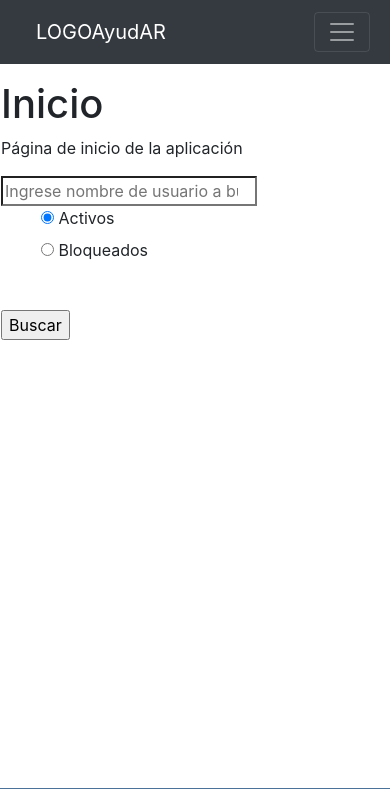
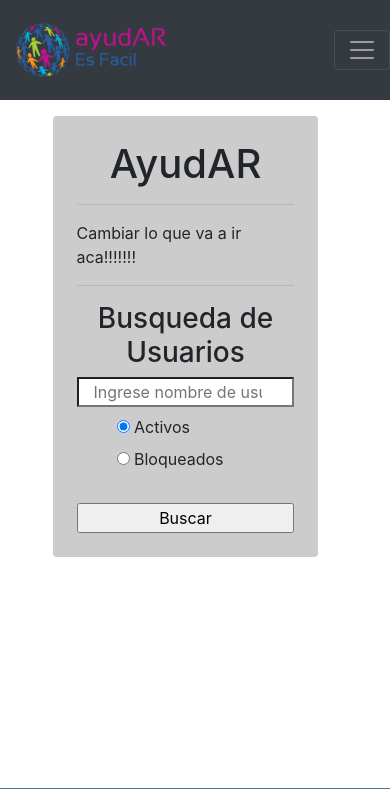
Before and after one commit to Cesar-Morales/software-project-2020, a Flask app: page / in a window 390 px wide. Shown: the top 789 px of the page. Run offline with Flask 2, Linux system fonts and the light colour scheme; a user stored in the database is signed in; parts of the project's set-up code (start-up, migrations or seed data) failed here and were passed over; some libraries are stand-ins or nearby versions.

Commit message:
favicon, logo y home(Quedan retoques)

```diff
--- a/app/templates/home.html
+++ b/app/templates/home.html
@@ -4,31 +4,44 @@
   {{ super() }}
 {% endblock %}
 {% block content %}
-  <h1>Inicio</h1>
-  <p>Página de inicio de la aplicación</p>
-
+  <div class="row">
+    <div class="col-2"></div>
+    <div class="col-8 col-lg-12 p-4 rounded" style="background: #cccccc">
+      <h1 style="text-align: center">AyudAR</h1>
+      <hr>
+      <p>Cambiar lo que va a ir aca!!!!!!!</p>
       {% if is_authenticated(session) %}
+        <hr>
+        <h3 style="text-align: center">Busqueda de Usuarios</h3>
+        <div class="row">
           <!--
             formulario para busqueda de usuarios por nombre de usuario o estado activo/bloqueado
           -->
-    <form action="{{ url_for('user_search') }}" method="POST">
+          <form class="col-12" action="{{ url_for('user_search') }}" method="POST">
             {{ form.csrf_token }}
             <div>
-        {{ form.search }}
+                {{ form.search (class="col-12 mb-2") }}
                 {% for error in form.search.errors %}
                 <span style="color: red;">{{ error }}</span>
                 {% endfor %}
             </div>
-    <div>
-        {{ form.active }}<br>
+            <div class="row">
+              <div class="col-12 col-sm-3 col-md-4"></div>
+              <div class="col-12 col-sm-6 col-md-4">
+                  {{ form.active (class="mb-0")}}<br>
                   {% for error in form.active.errors %}
                   <span style="color: red;">{{ error }}</span>
                   {% endfor %}
               </div>
+            </div>
             <div>
-        {{ form.submit() }}
+                {{ form.submit(class="col-12") }}
             </div>
           </form>
+        </div>
       {% endif %}
 
+    </div>
+    <div class="col-2"></div>
+  </div>
 {% endblock %}
--- a/app/templates/layout.html
+++ b/app/templates/layout.html
@@ -3,6 +3,7 @@
   <head>
     {% block head %}
     <link rel="stylesheet" href="{{ url_for('static', filename='style.css') }}" />
+    <link rel="icon" type="image/png" sizes="32x32" href="{{url_for('static', filename='logos/tierra.png')}}">
     <!--Bootstrap 4-->
     <link rel="stylesheet" href="https://stackpath.bootstrapcdn.com/bootstrap/4.4.1/css/bootstrap.min.css" integrity="sha384-Vkoo8x4CGsO3+Hhxv8T/Q5PaXtkKtu6ug5TOeNV6gBiFeWPGFN9MuhOf23Q9Ifjh" crossorigin="anonymous">
     <title>{% block title %}{% endblock %}</title>
--- a/app/templates/navbar.html
+++ b/app/templates/navbar.html
@@ -1,10 +1,10 @@
-<nav class="navbar navbar-expand-lg navbar-dark bg-dark">
-    <div class="container-fluid container p-1">
-        <a class="navbar-brand ml-3" href="/">LOGOAyudAR</a>
+<nav class="navbar navbar-expand-lg p-0 navbar-dark bg-dark">
+    <div class="container-fluid container">
+        <a class="navbar-brand ml-3" href="/"><img height="90px" src="{{url_for('static', filename='logos/logo.png')}}"  alt="logoAyudAr"></a>
         <button class="navbar-toggler" type="button" data-toggle="collapse" data-target="#navbarNav" aria-controls="navbarNav" aria-expanded="false" aria-label="Toggle navigation">
             <span class="navbar-toggler-icon"></span>
         </button>
-        <div class="collapse row navbar-collapse " id="navbarNav">
+        <div class="collapse row navbar-collapse ml-3" id="navbarNav">
             <hr>
             <ul class="navbar-nav nav col-lg-8 justify-content-around">
                 <li class="nav-item">
@@ -32,7 +32,7 @@
                     <div class="col-md-12 col-lg-6"></div>
                     <div class="col-md-12 col-lg-5">
                         <button type="button" class="margin-a btn btn-sm btn-light" data-toggle="dropdown" aria-haspopup="true" aria-expanded="false">
-                            {{session["user"]}}<!--Despues cambiar a session["username"]-->
+                            {{session["username"]}}<!--Despues cambiar a session["username"]-->
                         </button>
                         <div class="dropdown-menu" >
                             <a class="dropdown-item" href="{{ url_for('user_index') }}">
@@ -51,10 +51,10 @@
             <div class="col-lg-1 "></div>
             <div class="col-lg-3">
                 <div class="row">
-                    <div class="col-md-12 col-lg-6"> </div>
-                    <div class="col-md-12 col-lg-5">
-                        <a type="button" href="{{ url_for('auth_login') }}" class="margin-a btn btn-light btn-color btn-bg-color btn-sm col-xs-2 margin-left">
-                            Iniciar sesión
+                    <div class="col-md-12 col-12 col-lg-6"> </div>
+                    <div class="col-md-12 col-12 col-lg-6">
+                        <a type="button" href="{{ url_for('auth_login') }}" class="margin-a p-1 btn btn-light btn-color btn-bg-color btn-sm ">
+                            Iniciar Sesión
                         </a>
                     </div>
                 <!--<<div class="col-md-12 col-lg-1"> </div> Si se va a agregar esto mas adelante cambiar .col-lg o se va a romper todo
```
Also changed, not shown: app/static/logos/logo.png (added), app/static/logos/tierra.png (added). Lines whose indentation alone changed are shown as unchanged.
